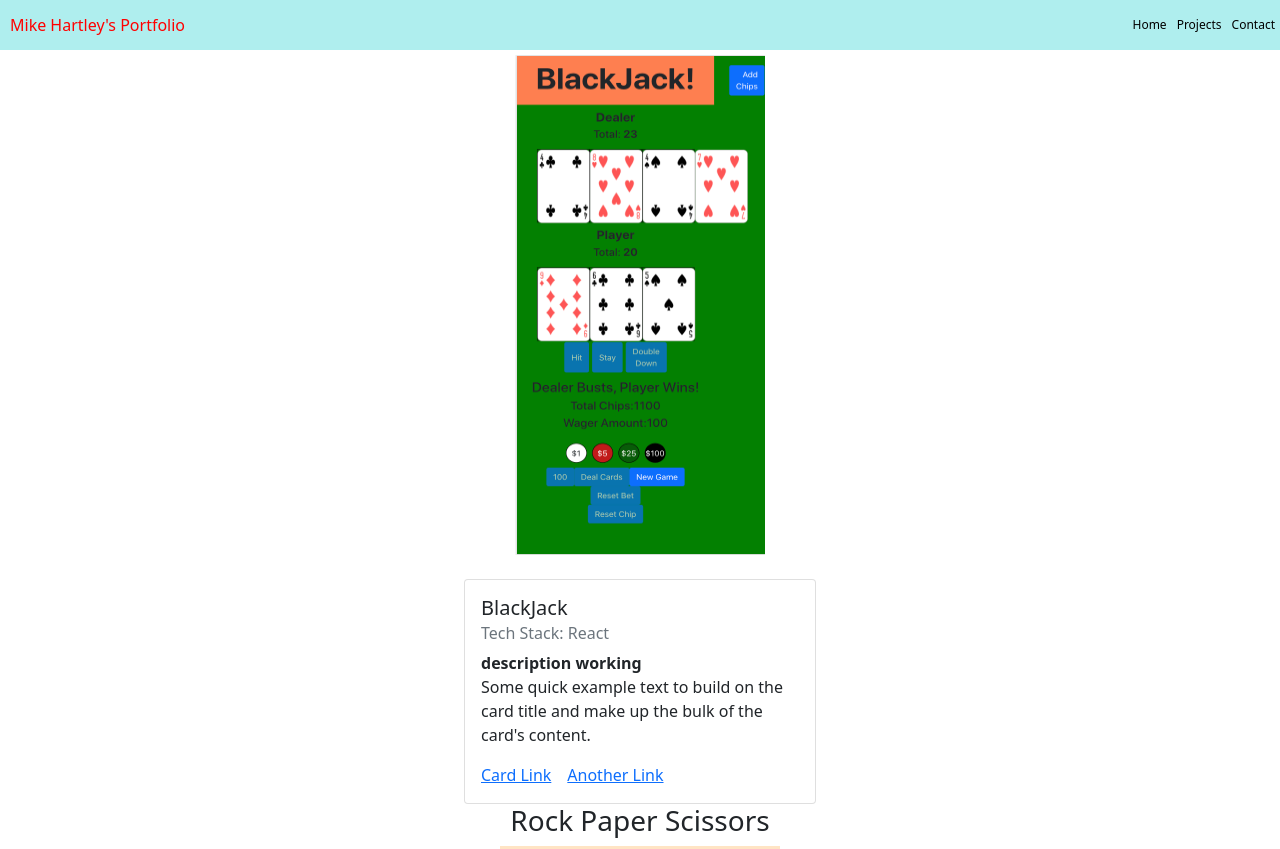
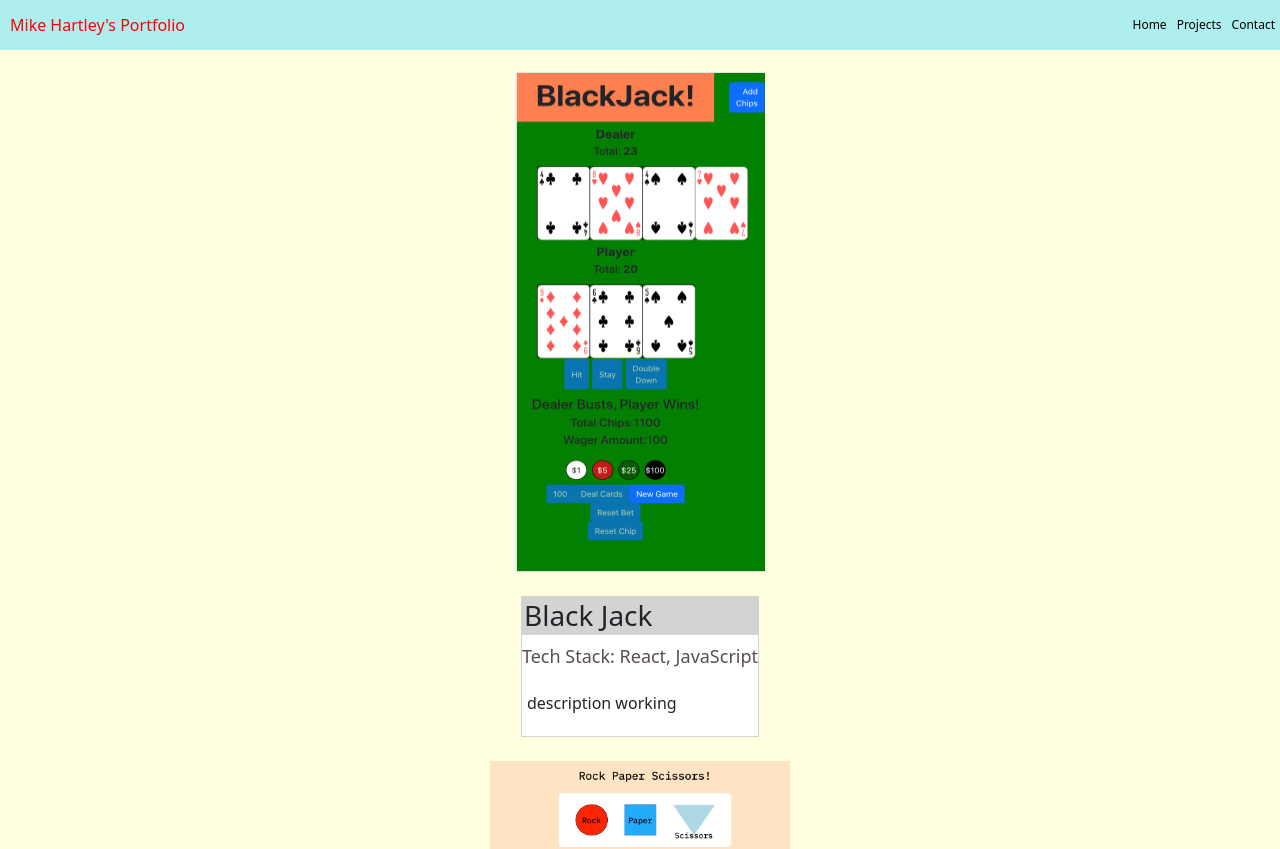
Before and after one commit to mhartley19/portfolio, a React (Create React App) app: page /projects in a window 1280 px wide. Shown: the top 849 px of the page. Built offline with nearby package versions, Linux system fonts and the light colour scheme.

Commit message:
making custom cards for project page

```diff
--- a/src/App.css
+++ b/src/App.css
@@ -1,5 +1,12 @@
+:root{
+  background-color: lightyellow;
+}
+
 #navbar{
   color: red;
+  position: fixed;
+  width: 100%;
+
 }
 
 #navlinkcontainer{
@@ -8,6 +15,7 @@
   align-items: center;
   height: 50px;
   background-color: paleturquoise;
+  /* position: fixed; */
 
 }
 
@@ -27,17 +35,18 @@
 /* image styling for project page */
 
 #projects-container{
-  margin:5px;
+
   display: flex;
   flex-direction: column;
   align-items: center;
+  background-color: lightyellow;
 
 
 }
 
 .RPSimage{
-  height: 225px;
-  width: 280px;
+  height: 240px;
+  width: 300px;
 
 }
 
@@ -45,3 +54,32 @@
   height:500px;
   width:250px;
 }
+
+/* card styling */
+
+.project-card{
+  border: solid;
+  border-width: thin;
+  border-color: lightgrey;
+  width: auto;
+  background-color: white
+}
+
+.project-card-header{
+  background-color: lightgrey;
+
+}
+
+.project-card-title{
+  padding:2px;
+}
+
+.project-card-subtitle{
+  color: rgb(87, 79, 79);
+  font-size: 18px;
+}
+
+.project-card-body{
+  padding: 5px;
+  background-color: white;
+}
--- a/src/components/bootstrap-card.js
+++ /dev/null
@@ -1,22 +0,0 @@
-import React from 'react'
-import {Card} from 'react-bootstrap'
-
-export const CustomCard = (props) => {
-
-    return(
-    <Card style={{ width: '22rem' }}>
-  <Card.Body>
-    <Card.Title>{props.title}</Card.Title>
-    <Card.Subtitle className="mb-2 text-muted">{props.sub}</Card.Subtitle>
-    <Card.Text>
-      <b>{props.des}</b>
-      <br></br>
-      Some quick example text to build on the card title and make up the bulk of
-      the card's content.
-    </Card.Text>
-    <Card.Link href="#">Card Link</Card.Link>
-    <Card.Link href="#">Another Link</Card.Link>
-  </Card.Body>
-</Card>
-    )
-}
--- /dev/null
+++ b/src/components/cards/card-projects.js
@@ -0,0 +1,21 @@
+import React from 'react'
+import {Card} from 'react-bootstrap'
+import 'bootstrap/dist/css/bootstrap.min.css'
+
+export const CustomCard = (props) => {
+
+    return(
+      <div class='project-card'>
+        <header>
+            <div class='project-card-header'>
+              <h3 class='project-card-title'>{props.title}</h3>
+            </div>
+        </header>
+            <p class='project-card-subtitle'>{props.sub}</p>
+        <body>
+          <p class='project-card-body'>{props.des}
+        </p>
+        </body>
+      </div>
+    )
+}
--- a/src/components/projects.js
+++ b/src/components/projects.js
@@ -1,15 +1,18 @@
 import React from 'react'
 import {Navbar} from './navbar'
-import {CustomCard} from './bootstrap-card'
+import {CustomCard} from './cards/card-projects'
 import {Link} from 'react-router-dom'
 import 'bootstrap/dist/css/bootstrap.min.css'
 
 export const Projects = () => {
     return(
-        <div>
+        <>
+
+            <div id="projects-container">
             <Navbar/>
-            <div id="projects-container">
-
+            <br></br>
+            <br></br>
+            <br></br>
 
                 <a href="https://mhartley19.github.io/blackjack-react/">
                     <img class='projectimage bjimage'
@@ -18,24 +21,23 @@ export const Projects = () => {
 
                 </a>
                 <br></br>
-                <CustomCard title="BlackJack" sub='Tech Stack: React' des='description working'/>
+                <CustomCard title="Black Jack" sub='Tech Stack: React, JavaScript' des='description working'/>
 
-                <h3>Rock Paper Scissors</h3>
+                <br></br>
 
                 <a href="https://mhartley19.github.io/rock-paper-scissors/">
                         <img class='projectimage RPSimage'
                         src={require('../images/RPS.jpeg')}
                         alt='Rock Paper Scissors Game'/>
                 </a>
-
-
-
-
-
+                <br></br>
+                <CustomCard title="Rock Paper Scissors" sub='Tech Stack: Javascript' des='description working'/>
 
             </div>
 
 
-        </div>
+            </>
+
+
     )
 }
```
